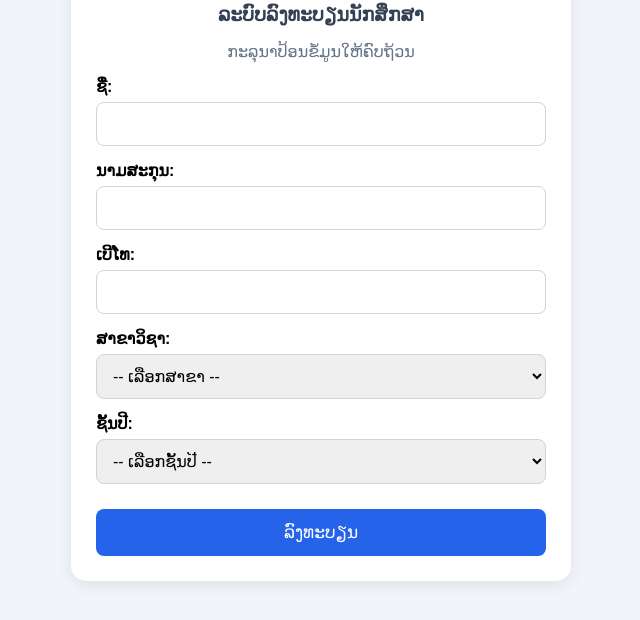
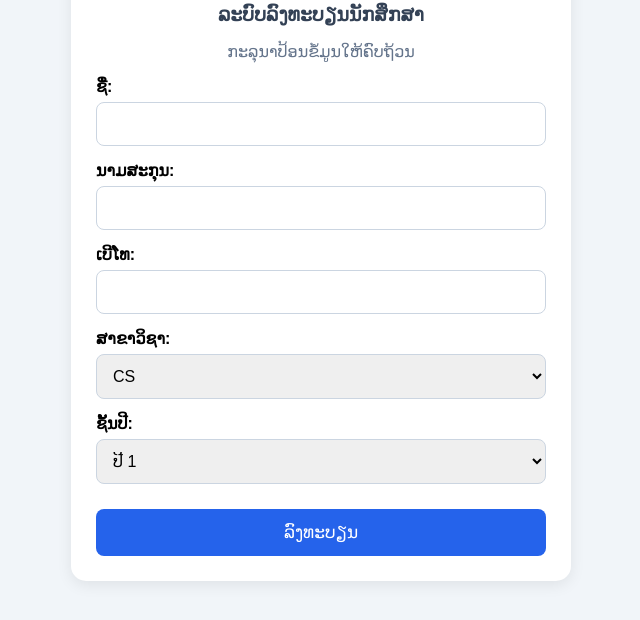
Before and after one commit to Boun-LY/fns.com, a plain HTML site: page index.html in a window 1280 px wide. Shown: the part 110-730 px from the top of the page, without its empty margins (319-959 px from the left). Drawn offline with Linux system fonts and the light colour scheme.

Commit message:
Remove default select options from form
Removed default options from major and study year select elements.

```diff
--- a/index.html
+++ b/index.html
@@ -99,7 +99,6 @@
 
         <label>ສາຂາວິຊາ:</label>
         <select id="major" required>
-            <option value="">-- ເລືອກສາຂາ --</option>
             <option value="CS">CS</option>
             <option value="CPR">CPR</option>
             <option value="CW">CW</option>
@@ -108,7 +107,6 @@
 
         <label>ຊັ້ນປີ:</label>
         <select id="study_year" required>
-            <option value="">-- ເລືອກຊັ້ນປີ --</option>
             <option value="1">ປີ 1</option>
             <option value="2">ປີ 2</option>
             <option value="3">ປີ 3</option>
```
